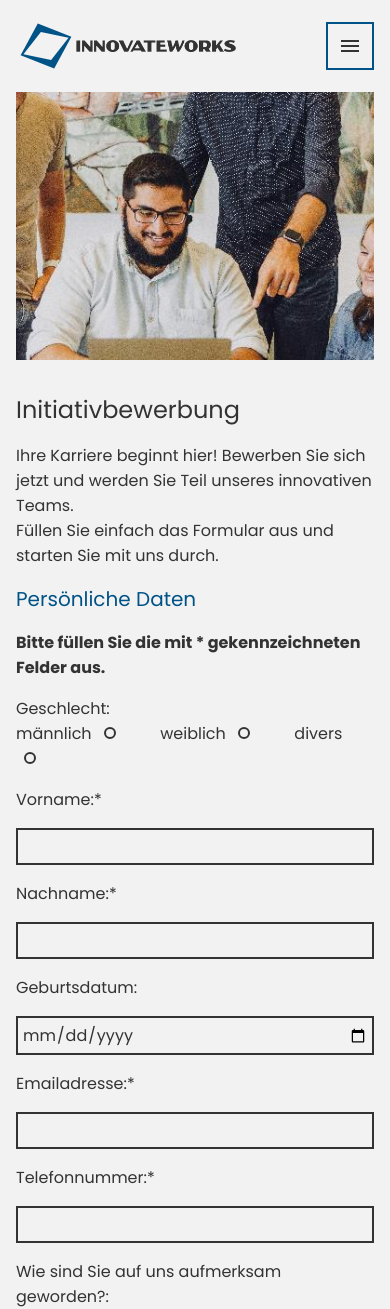
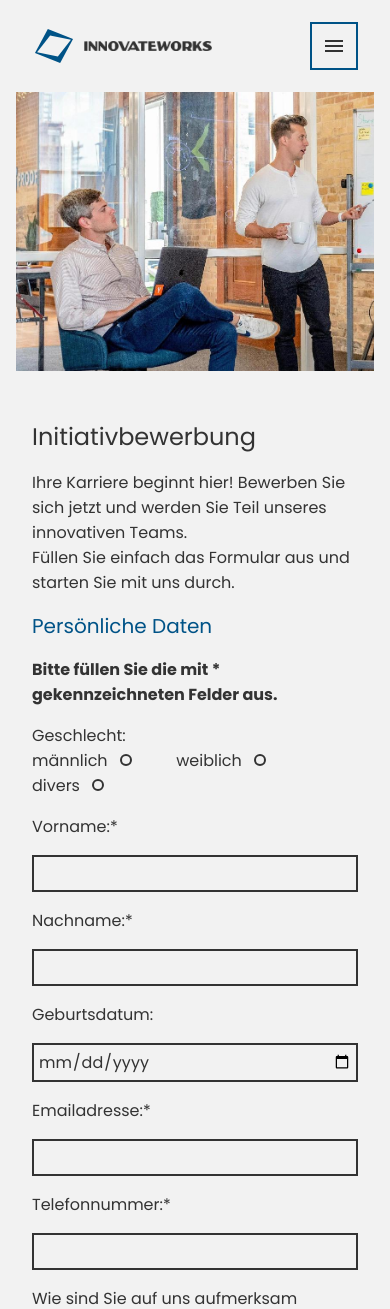
Before and after one commit to AndreasLesovsky/innovate-works, a PHP site: page / in a window 390 px wide. Shown: the top 1309 px of the page. Run offline with PHP 8.4, Linux system fonts and the light colour scheme; some libraries are stand-ins or nearby versions.

Commit message:
Add files via upload

```diff
--- a/innovate-works/css/media.css
+++ b/innovate-works/css/media.css
@@ -4,11 +4,11 @@
 
 @media screen and (min-width:calc(80rem + 0.1px)) {
     .banner {
-        background-image: url(../media/careers.jpg);
+        background-image: url(../media/austin-distel-wD1LRb9OeEo-unsplash_cropped.jpg);
         background-size: cover;
         background-repeat: no-repeat;
-        background-position: center;
-        height: 35rem;
+        background-position: top left;
+        height: 60vh;
     }
 }
 
@@ -20,11 +20,11 @@
 
 @media screen and (max-width:80rem) {
     .banner {
-        background-image: url(../media/1280x0/careers.jpg);
+        background-image: url(../media/austin-distel-wD1LRb9OeEo-unsplash_cropped.jpg);
         background-size: cover;
         background-repeat: no-repeat;
-        background-position: center;
-        height: 30rem;
+        background-position: top left;
+        height: 60vh;
     }
     button#menu-btn {
         display: flex;
@@ -101,7 +101,11 @@
 
 @media screen and (max-width:64rem) {
     .banner {
-        background-image: url(../media/1024x0/careers.jpg);
+        background-image: url(../media/1920x0/austin-distel-wD1LRb9OeEo-unsplash_cropped.jpg);
+        background-size: cover;
+        background-repeat: no-repeat;
+        background-position: top left;
+        height: 50vh;
     }
 
 
@@ -129,10 +133,6 @@
 /* max 48rem SM */
 
 @media screen and (max-width:48rem) {
-    .banner {
-        background-image: url(../media/768x0/careers.jpg);
-        height: 22.5rem;
-    }
     main {
         padding: 1rem 5rem;
     }
@@ -144,6 +144,15 @@
 
 /* max 36rem XS */
 @media screen and (max-width:36rem) {
+    header div.wrapper-inner {
+        padding-inline: 1.5rem 2rem;
+    }
+    header div.wrapper-inner > a svg {
+        transform: scale(0.75);
+    }
+    .banner {
+        height: 33vh;
+    }
     h1 {
         font-size: 1.5rem;
     }
@@ -151,7 +160,7 @@
         font-size: 1.25rem;
     }
     main {
-        padding: 1rem;
+        padding: 2rem;
     }
     footer div a img {
         max-width: 12rem;
@@ -170,7 +179,7 @@
     } */
     header .wrapper-inner a img:first-of-type,
     header .wrapper-inner a img:last-of-type {
-        width: 10rem;
+        width: 8rem;
     }
     i {
         font-size: 1.5rem;
--- a/innovate-works/css/style.css
+++ b/innovate-works/css/style.css
@@ -205,12 +205,14 @@ nav ul li a span {
 .banner {
 	z-index: -500;
 	margin: 0 1rem;
+	top: 5.75rem;
 }
 
 main {
 	max-width: 80rem;
 	margin: auto;
 	padding: 1rem 5rem;
+	margin-top: 5.75rem;
 }
 main a {
 	color: var(--col-font);
```
Also changed, not shown: innovate-works/index.php (line endings or trailing spaces), innovate-works/media/1280x0/austin-distel-wD1LRb9OeEo-unsplash_cropped.jpg (added), innovate-works/media/1920x0/austin-distel-wD1LRb9OeEo-unsplash_cropped.jpg (added), innovate-works/media/800x0/austin-distel-wD1LRb9OeEo-unsplash_cropped.jpg (added), innovate-works/media/austin-distel-wD1LRb9OeEo-unsplash_cropped.jpg (added).
